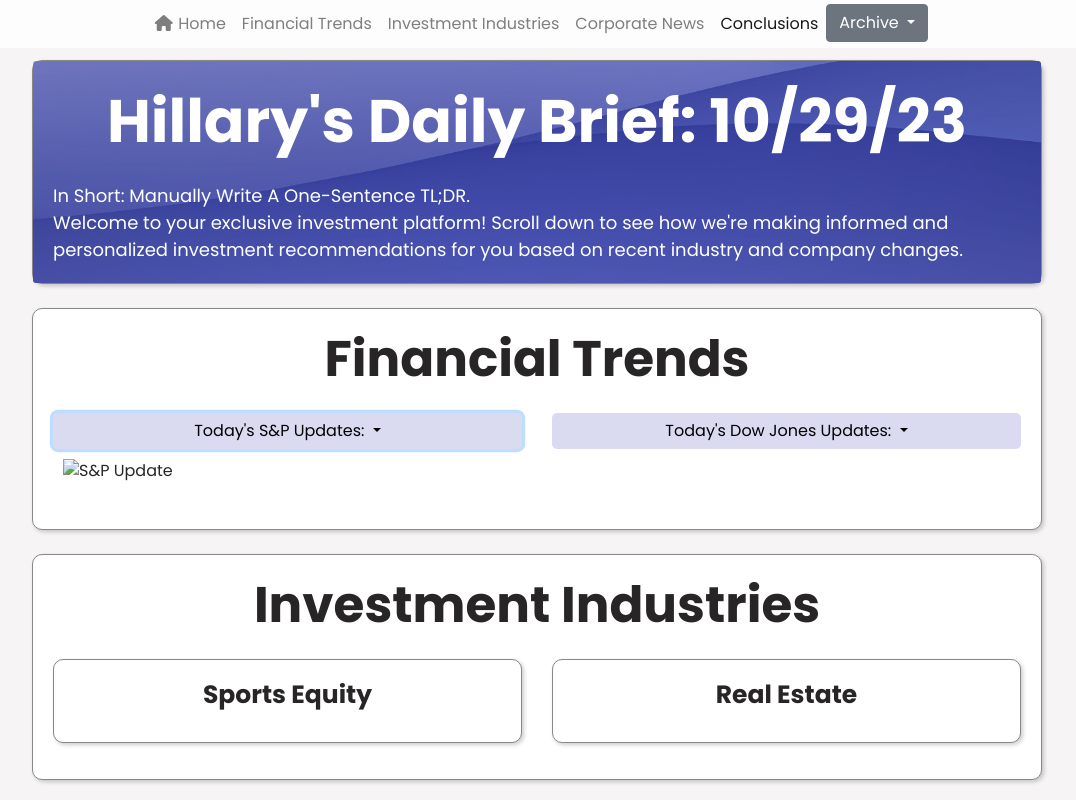
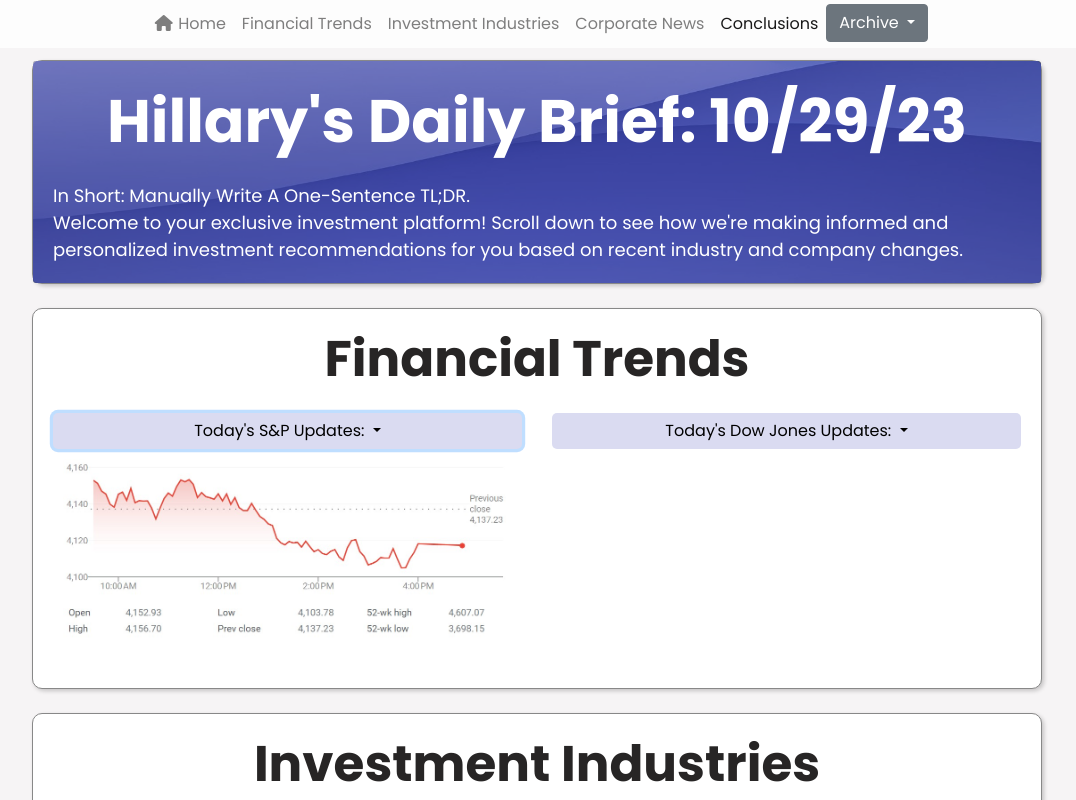
Before and after one commit to Stanford-OHS-Wharton/HilaryAsh, a plain HTML site: page index.html in a window 1280 px wide. Both pictures are taken after a click on the button "Today's S&P Updates:". Shown: the top 800 px of the page, without its empty margins (103-1179 px from the left). Drawn offline with nearby package versions, Linux system fonts and the light colour scheme.

Commit message:
testing json v5

```diff
--- a/index.html
+++ b/index.html
@@ -77,7 +77,7 @@
 					  </button>
 					  <div class="collapse" id="dropdownContent1">
 						<div class="dropdown-section">
-						  <img id="S&P" src="" alt="S&P Update" style="max-width: 100%; height: auto;">
+						  <img id="SP" src="" alt="S&P Update" style="max-width: 100%; height: auto;">
 						</div>
 					  </div>
 					</div>
--- a/script.js
+++ b/script.js
@@ -8,7 +8,7 @@ fetch('data.json')
     const content = data[currentDate];
 
     // Update elements in your HTML based on the fetched data
-    document.querySelector('#S&P').setAttribute('src', content.sp_image);
+    document.querySelector('#SP').setAttribute('src', content.sp_image);
     document.querySelector('#Dow_Jones').setAttribute('src', content.dow_jones_image);
 
     document.querySelector('#sports_equity_paragraph').textContent = content.sports_equity_paragraph;
```
